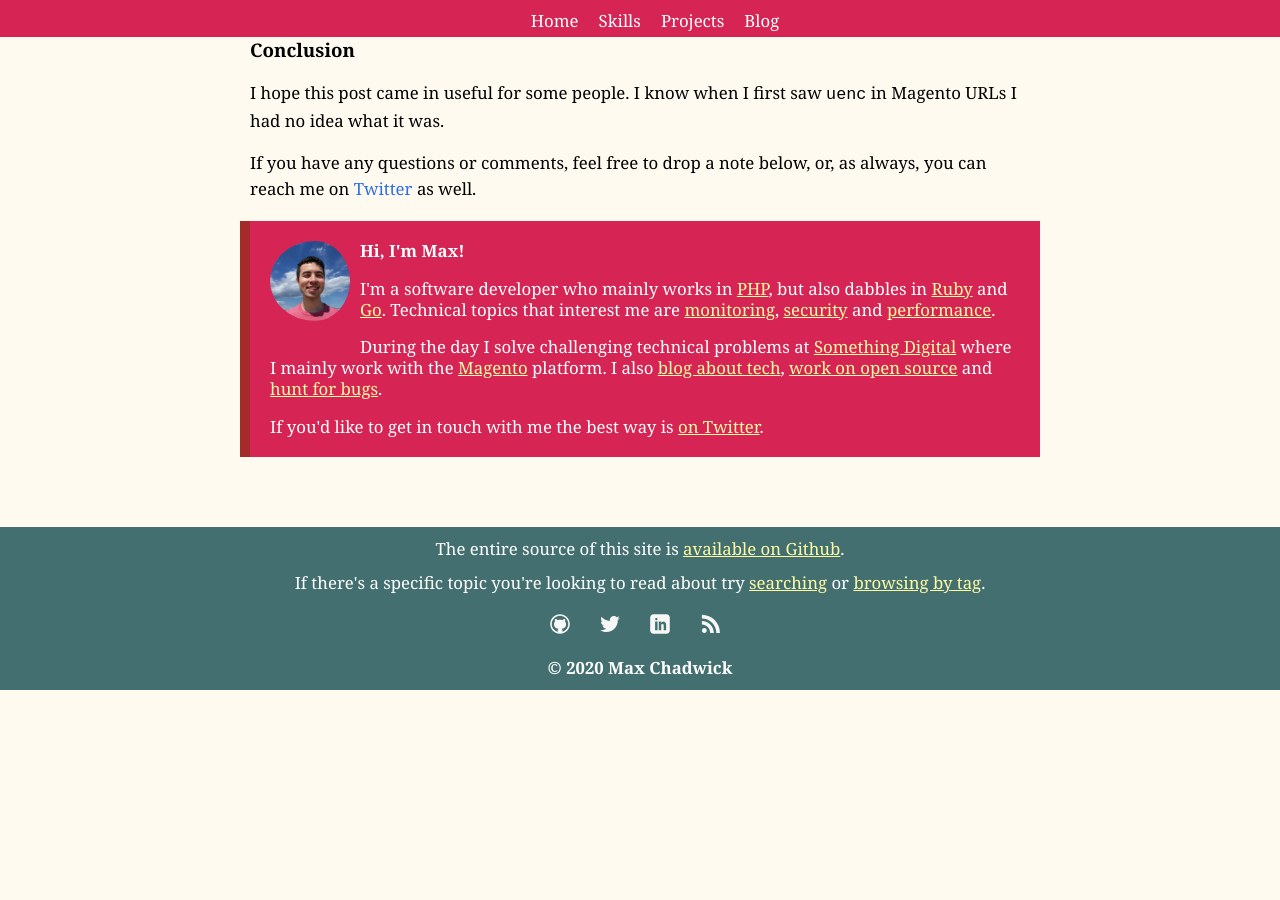
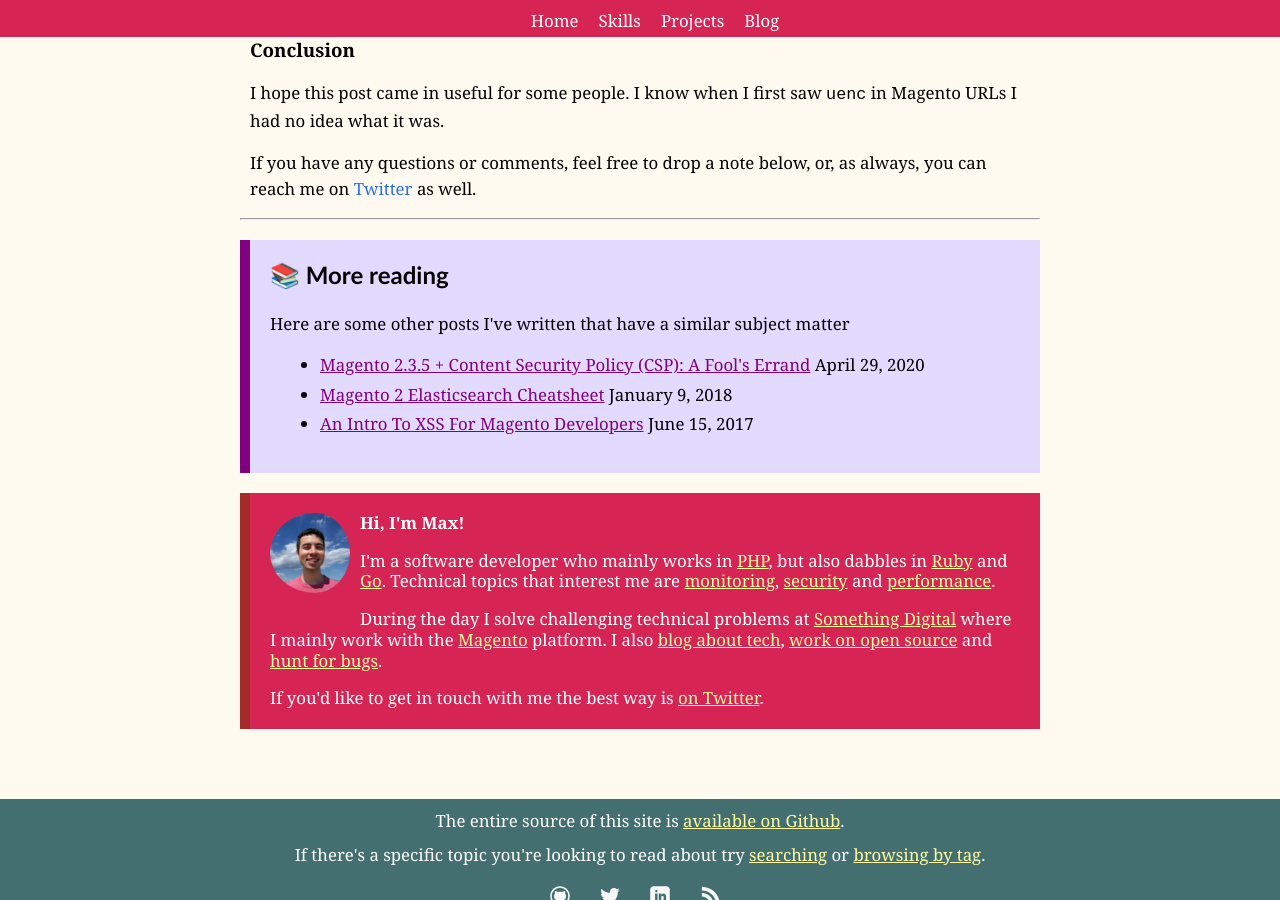
Before and after one commit to mpchadwick/mpchadwick.github.io, a Jekyll site: the page built from _posts/2017-03-06-wtf-is-uenc.md, in a window 1280 px wide and 900 px high, scrolled down 2954 px. Built offline with Jekyll 4.4.1, drawn with Linux system fonts in a browser that asks for light colours; emoji names are drawn with the system emoji font; comment, search, counter and statistics services are not loaded; before the commit the page ends 3644 px from its top, so only the background shows below that.

Commit message:
Add related posts for uenc article

```diff
--- a/_posts/2017-03-06-wtf-is-uenc.md
+++ b/_posts/2017-03-06-wtf-is-uenc.md
@@ -6,6 +6,10 @@ date: March 06, 2017
 image:
 tags: [Magento]
 ad: domain-clamp-ad-b.html
+related_posts:
+- "Magento 2.3.5 + Content Security Policy (CSP): A Fool's Errand"
+- "Magento 2 Elasticsearch Cheatsheet"
+- "An Intro To XSS For Magento Developers"
 ---
 
 If you've worked with Magento before, you've probably seen a URL that looks like this...
```
